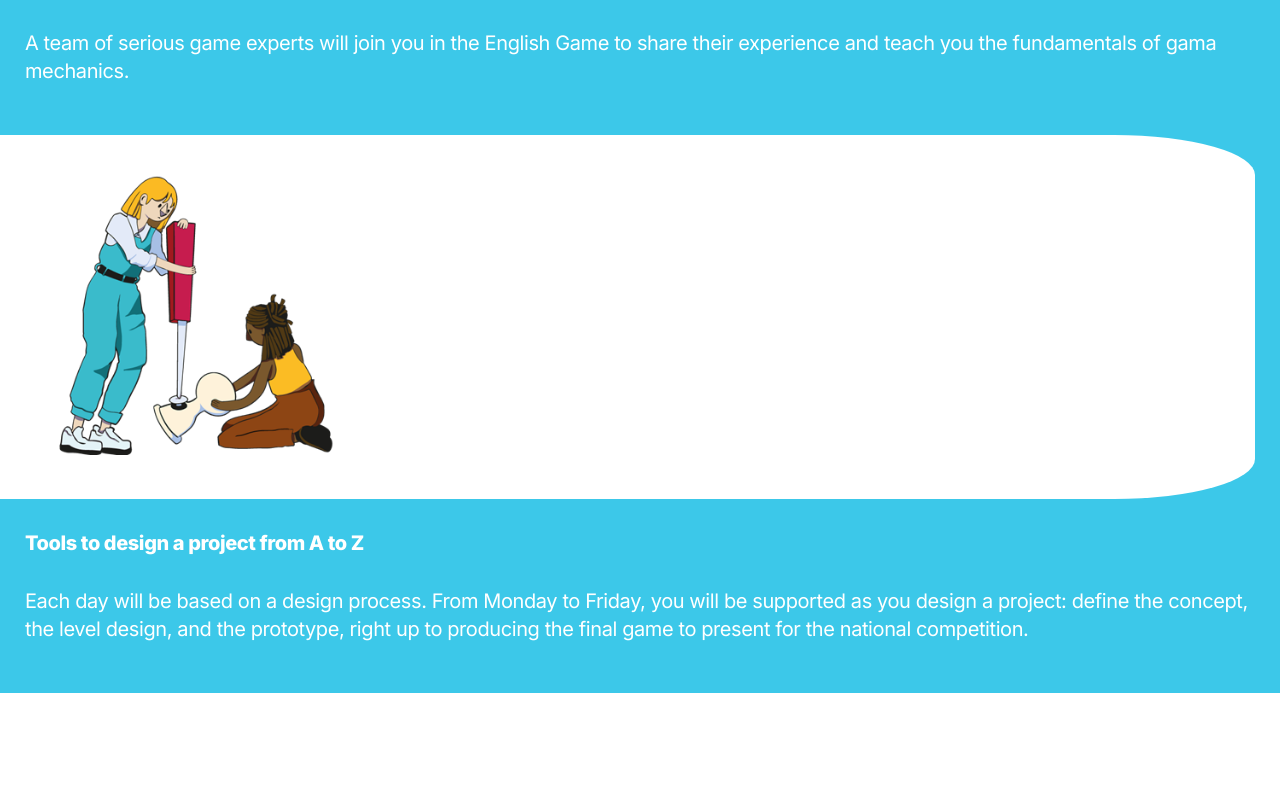
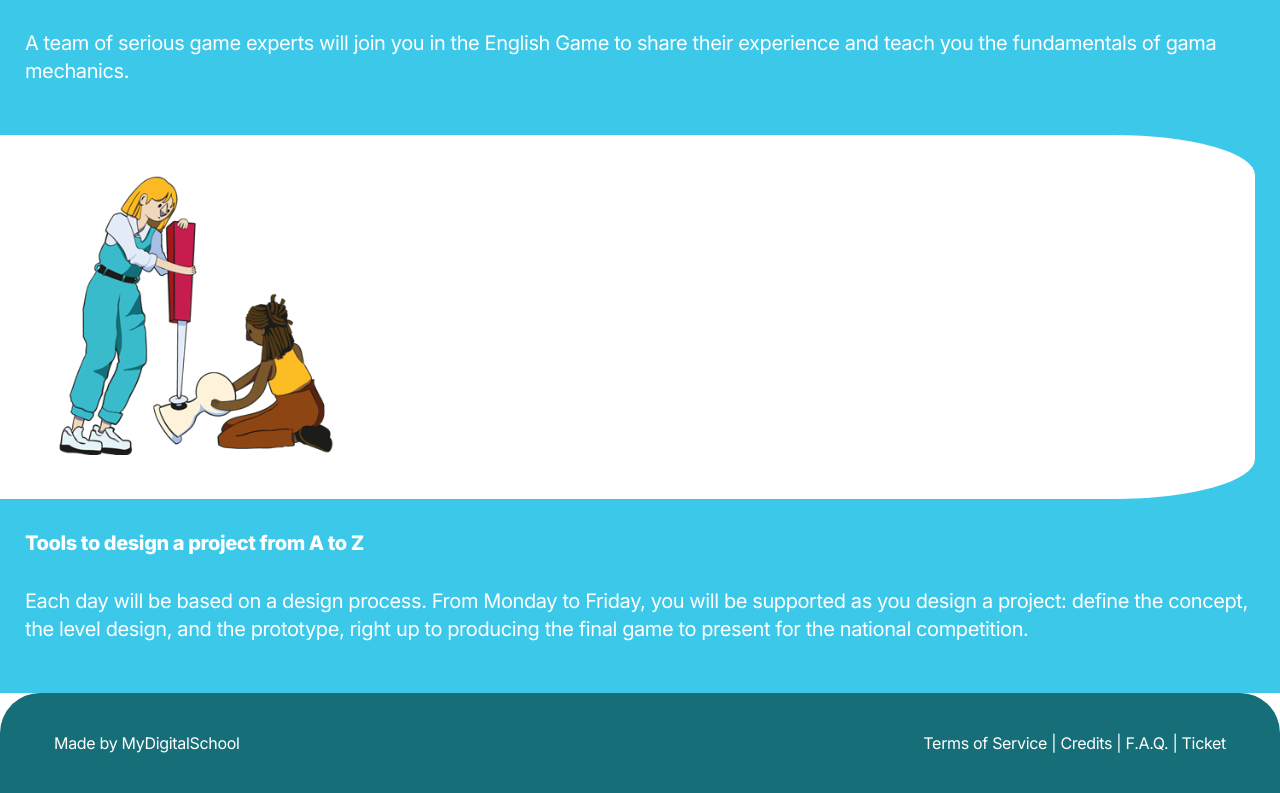
Before and after one commit to emrickdesign/tpfacile, a plain HTML site: page index.html in a window 1280 px wide. Shown: the part 1838-2631 px from the top of the page. Before the commit the page ends 2531 px from the top, so only its background shows below. Drawn offline with Linux system fonts and the light colour scheme.

Commit message:
correctionfooter2

```diff
--- a/index.html
+++ b/index.html
@@ -115,10 +115,10 @@ will be supported as you design a project: define the concept, the level design,
 
 <div class="foot">
     <div class="footer">
-        <div class="textfooter">
+
             <div class="madeby">Made by MyDigitalSchool</div>
             <div class="termsof">Terms of Service | Credits | F.A.Q. | Ticket</div>
-        </div>
+
     </div>
 </div>
 </body>
--- a/style.scss
+++ b/style.scss
@@ -418,16 +418,15 @@ display: none;
 
 @media screen and (min-width: 700px) {
     .footer {
+        display: flex;
         background-color: $primary800;
         height: 100px;
         border-radius: 40px 40px 0px 0px;
-    }
-
-    .textfooter {
-      display: flex;
-      align-items: center;
-      justify-content: space-between;
-      color: white;
+        align-items: center;
+        justify-content: space-between;
+        color: white;
+        padding-left: 54px;
+        padding-right: 54px;
     }
 }
 
```
Also changed, not shown: style.css, 1 other file.
